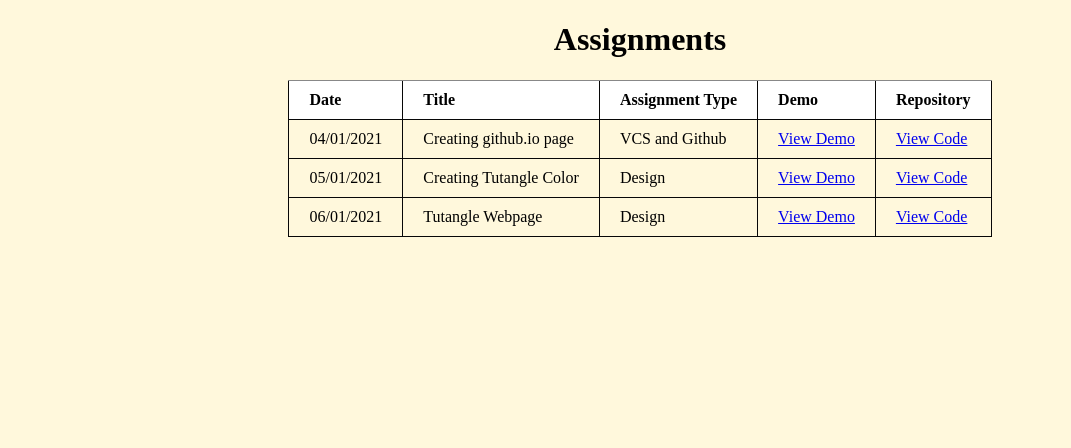
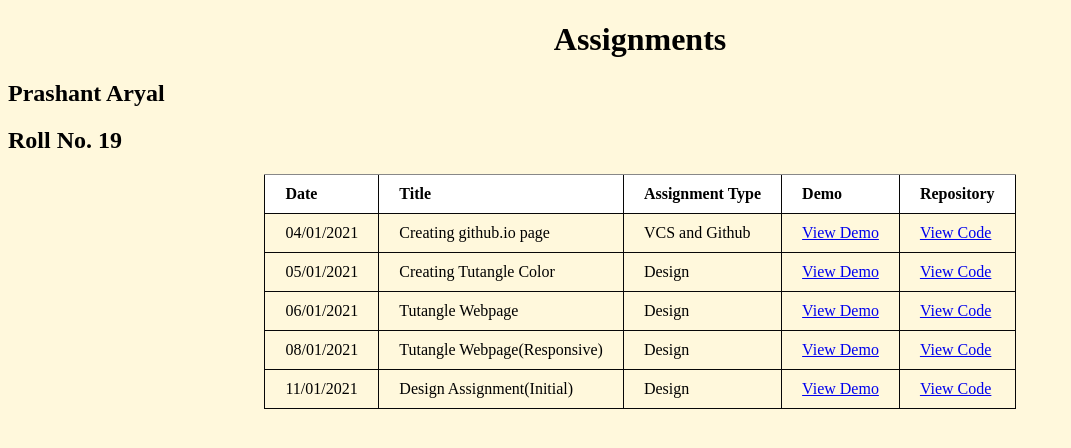
Before and after one commit to aryalp2/aryalp2.github.io, a plain HTML site: page index.html in a window 1280 px wide. Shown: the whole page, without its empty margins (0-1071 px from the left). Drawn offline with Linux system fonts and the light colour scheme.

Commit message:
Update index.html

```diff
--- a/index.html
+++ b/index.html
@@ -11,6 +11,8 @@
 <body>
 	<header>
 		<h1>Assignments</h1>
+		<h2>Prashant Aryal</h2>
+		<h2> Roll No. 19 </h2>
 	</header>
 	<main>
 		<table>
@@ -48,6 +50,22 @@
 					<td><a href="https://github.com/aryalp2/aryalp2.github.io/tree/main/1A-Design%20Assignment">View Code</a></td>
 				</tr>
 
+				<tr>
+					<td>08/01/2021</td>
+					<td>Tutangle Webpage(Responsive)</td>
+					<td>Design</td>
+					<td><a href="aryalp2.github.io/Design Responsive Assignment/">View Demo</a></td>
+					<td><a href="https://github.com/aryalp2/aryalp2.github.io/tree/main/Design%20Responsive%20Assignment">View Code</a></td>
+				</tr>
+
+				<tr>
+					<td>11/01/2021</td>
+					<td>Design Assignment(Initial)</td>
+					<td>Design</td>
+					<td><a href="aryalp2.github.io/Design Assignment(Initial)/">View Demo</a></td>
+					<td><a href="https://github.com/aryalp2/aryalp2.github.io/tree/main/Design%20Assignment(Initial)">View Code</a></td>
+				</tr>
+
 			</tbody>
 		</table>
 	</main>
```
